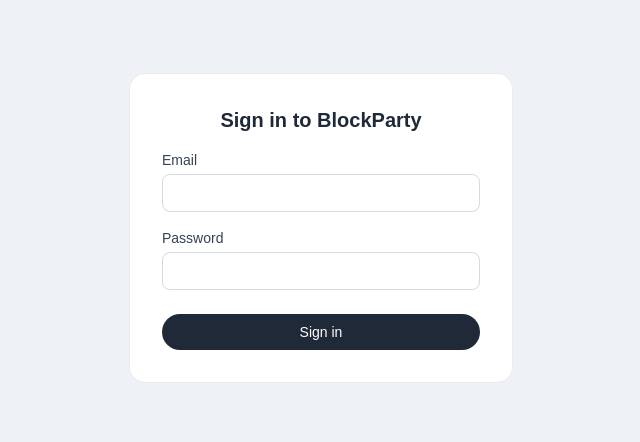
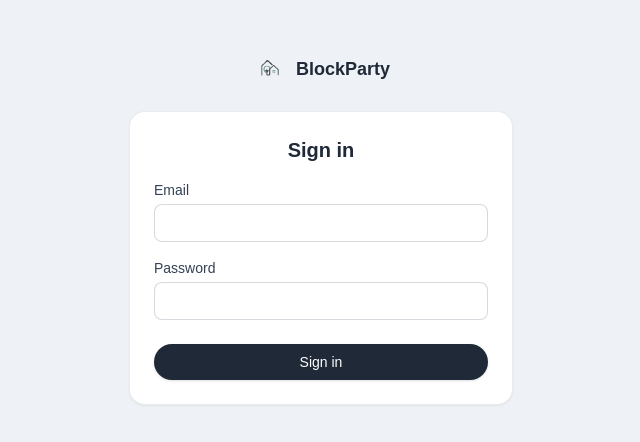
Before and after one commit to mollygilchrist03/BlockParty, a Next.js app: page /login in a window 1280 px wide. Shown: the part 172-614 px from the top of the page, without its empty margins (319-959 px from the left). Built offline with nearby package versions, Linux system fonts and the light colour scheme; no server answers.

Commit message:
Redesign login page with logo and card treatment
Co-Authored-By: Claude Sonnet 5 <noreply@anthropic.com>

```diff
--- a/src/app/login/page.tsx
+++ b/src/app/login/page.tsx
@@ -1,3 +1,5 @@
+import Image from "next/image";
+import Link from "next/link";
 import { signIn } from "@/auth";
 import { AuthError } from "next-auth";
 import { redirect } from "next/navigation";
@@ -27,13 +29,15 @@ export default async function LoginPage({
   const { error } = await searchParams;
 
   return (
-    <div className="flex flex-1 items-center justify-center bg-background px-6">
-      <form
-        action={login}
-        className="flex w-full max-w-sm flex-col gap-4 rounded-2xl border border-slate/10 bg-white p-8"
-      >
+    <div className="flex flex-1 items-center justify-center bg-background px-6 py-16">
+      <div className="flex w-full max-w-sm flex-col items-center gap-6">
+        <Link href="/" className="flex items-center gap-2">
+          <Image src="/logo.svg" alt="" width={36} height={36} />
+          <span className="text-lg font-semibold text-navy">BlockParty</span>
+        </Link>
+        <form action={login} className="card flex w-full flex-col gap-4">
           <h1 className="text-center text-xl font-semibold text-navy">
-          Sign in to BlockParty
+            Sign in
           </h1>
           {error && (
             <p className="rounded-lg bg-red-50 px-3 py-2 text-sm text-red-600">
@@ -42,29 +46,17 @@ export default async function LoginPage({
           )}
           <label className="flex flex-col gap-1 text-sm text-slate">
             Email
-          <input
-            type="email"
-            name="email"
-            required
-            className="rounded-lg border border-slate/20 px-3 py-2 text-navy outline-none focus:border-sage"
-          />
+            <input type="email" name="email" required className="field" />
           </label>
           <label className="flex flex-col gap-1 text-sm text-slate">
             Password
-          <input
-            type="password"
-            name="password"
-            required
-            className="rounded-lg border border-slate/20 px-3 py-2 text-navy outline-none focus:border-sage"
-          />
+            <input type="password" name="password" required className="field" />
           </label>
-        <button
-          type="submit"
-          className="mt-2 rounded-full bg-navy px-4 py-2 text-sm font-medium text-white transition-colors hover:bg-slate"
-        >
+          <button type="submit" className="btn-primary mt-2">
             Sign in
           </button>
         </form>
       </div>
+    </div>
   );
 }
```
Lines whose indentation alone changed are shown as unchanged.
